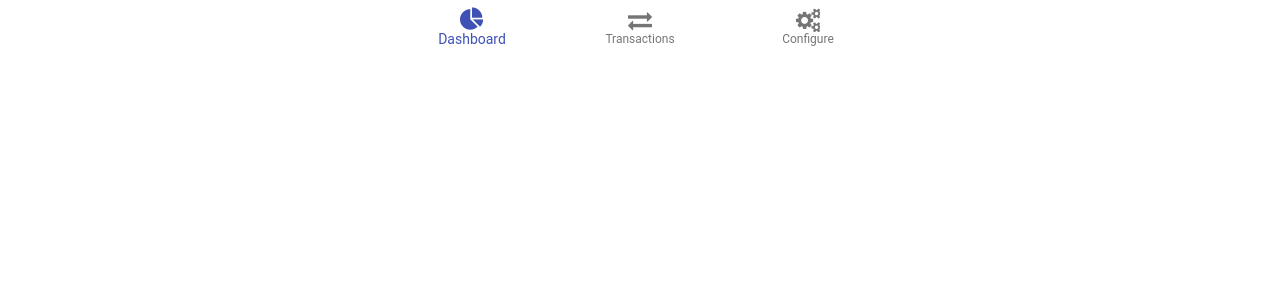
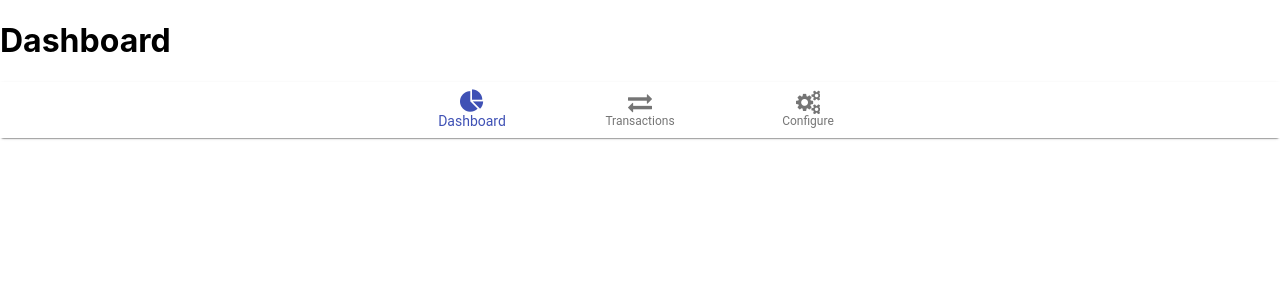
Before and after one commit to su-per-man/Invo, a React (Create React App) app: page / in a window 1280 px wide. Shown: the top 300 px of the page. Built offline with nearby package versions, Linux system fonts and the light colour scheme.

Commit message:
Dynamic bottomnav with content as component

```diff
--- a/src/App.js
+++ b/src/App.js
@@ -1,25 +1,46 @@
 import React from 'react'
 import PropTypes from 'prop-types'
 import BottomNavBar from './components/BottomNavBar'
+import Dashboard from './components/Dashboard'
+import Transactions from './components/Transactions'
+import Configure from './components/Configure'
+import { Grow } from '@material-ui/core';
 
 const menuList = [
-  { id: "Dashboard", icon: "fa fa-pie-chart" },
-  { id: "Transactions", icon: "fa fa-exchange" },
-  { id: "Configure", icon: "fa fa-cogs" }
+  { id: "Dashboard", icon: "fa fa-pie-chart", link: <Dashboard /> },
+  { id: "Transactions", icon: "fa fa-exchange", link: <Transactions /> },
+  { id: "Configure", icon: "fa fa-cogs", link: <Configure /> }
 ]
 export default class App extends React.Component {
+  constructor(props) {
+    super(props);
+    this.state = {
+      clickedIndex: 0
+    }
+  }
   static propTypes = {
     menuConfig: PropTypes.array,
     clickHandler: PropTypes.func
   }
   changePage = (val) => {
-    // alert(val);
+    this.setState({
+      clickedIndex: val
+    })
   }
   render() {
     return (
       <div>
+        {
+          menuList.map((obj, i) =>
+            <Grow in={this.state.clickedIndex === i} style={{ transformOrigin: '0 0 0' }} unmountOnExit={true}>
+              <div hidden={this.state.clickedIndex !== i}>
+                {obj.link}
+              </div>
+            </Grow>
+          )
+        }
         <BottomNavBar menuConfig={menuList} clickHandler={this.changePage} />
-      </div>
+      </div >
     );
   }
 }
--- a/src/components/BottomNavBar.js
+++ b/src/components/BottomNavBar.js
@@ -1,6 +1,6 @@
 import React from 'react';
 import PropTypes from 'prop-types'
-import { BottomNavigation, BottomNavigationAction } from '@material-ui/core';
+import { BottomNavigation, BottomNavigationAction, Paper } from '@material-ui/core';
 import Icon from '@material-ui/core/Icon'
 
 export default class BottomNavBar extends React.Component {
@@ -27,11 +27,11 @@ export default class BottomNavBar extends React.Component {
             })
         ]
         return (
-            <div>
+            <Paper>
                 <BottomNavigation value={this.state.value} onChange={this.handleClick} showLabels>
                     {actn}
                 </BottomNavigation>
-            </div>
+            </Paper>
         );
     }
 }
--- /dev/null
+++ b/src/components/Configure.js
@@ -0,0 +1,9 @@
+import React from 'react';
+
+export default class Configure extends React.Component {
+    render() {
+        return (
+            <h1>Configure</h1 >
+        );
+    }
+}
--- /dev/null
+++ b/src/components/Dashboard.js
@@ -0,0 +1,9 @@
+import React from 'react';
+
+export default class Dashboard extends React.Component {
+    render() {
+        return (
+            <h1>Dashboard</h1 >
+        );
+    }
+}
--- /dev/null
+++ b/src/components/Transactions.js
@@ -0,0 +1,9 @@
+import React from 'react';
+
+export default class Transactions extends React.Component {
+    render() {
+        return (
+            <h1>Transactions</h1 >
+        );
+    }
+}
```
